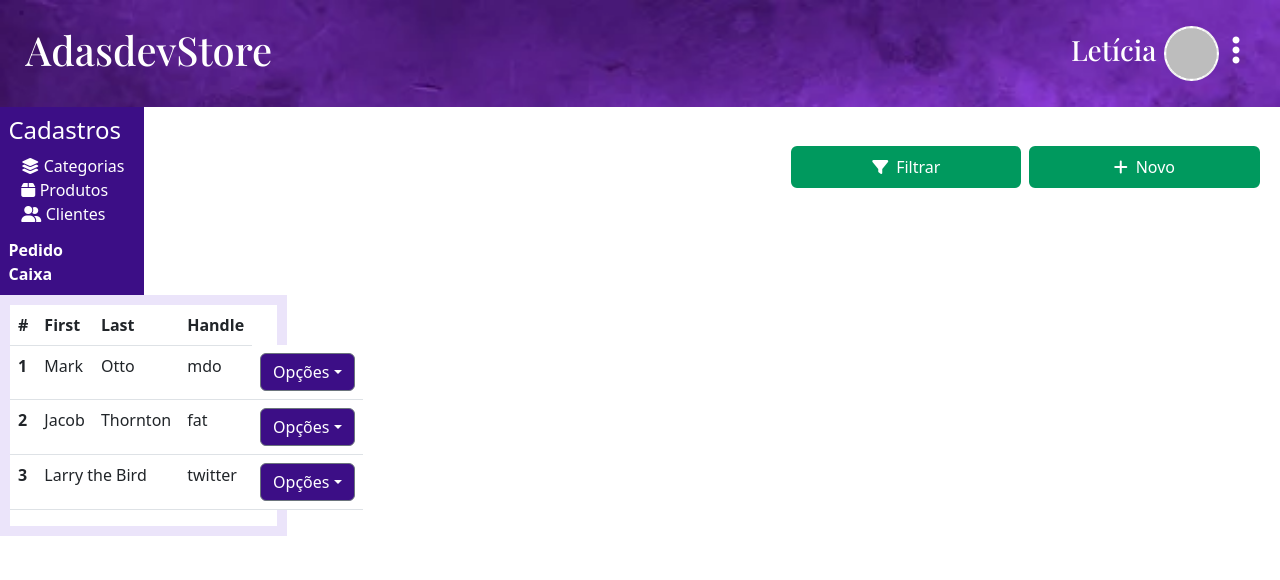
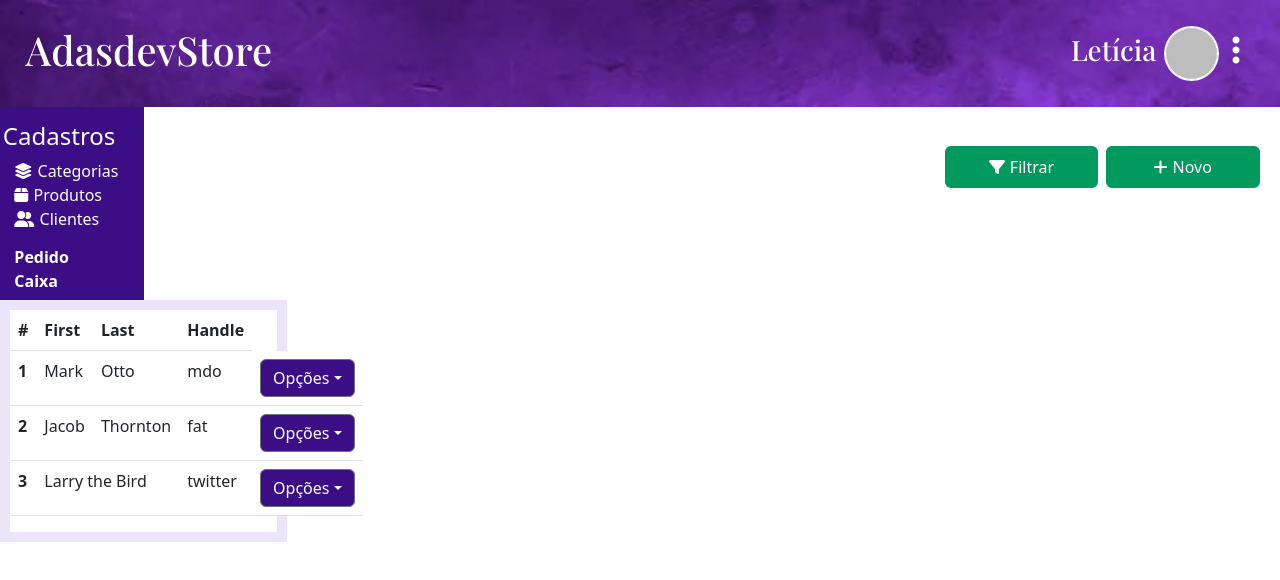
Before and after one commit to leticiazalasik/Adas-Store, an Angular app in the folder frontend/devStore/: page / in a window 1280 px wide. Shown: the top 580 px of the page. Built offline with nearby package versions, Linux system fonts and the light colour scheme; a web font is replaced by a local one.

Commit message:
:sparkles: Feat (menu-geral, menu-produto): Inserindo hover nos componentes.

```diff
--- a/frontend/devStore/src/app/Components/menu-geral-component/menu-geral-component.component.css
+++ b/frontend/devStore/src/app/Components/menu-geral-component/menu-geral-component.component.css
@@ -1,9 +1,18 @@
 .menu{
     background-color: hsl(263, 81%, 29%);
     width: 17%;
-    padding: 1%;
     display: flex;
     flex-direction: column;
+
+}
+
+.menu a:hover{
+    background-color: hsl(263, 78%, 44%);
+}
+
+a{
+    width: 100%;
+    padding-left: 10%;
 
 }
 
@@ -14,6 +23,9 @@
 
 h4{
     color: white;
+    padding-left: 2%;
+    margin-top: 10%;
+    margin-bottom: 5%;
 
 }
 
@@ -21,7 +33,6 @@ h4{
     display: flex;
     flex-direction: column;
     margin-bottom: 10%;
-    margin-left: 10%;
     margin-top: 1%;
 }
 
@@ -29,7 +40,8 @@ h4{
     font-weight: bold;
     display: flex;
     flex-direction: column;
-
+    font-size: medium;
+    margin-bottom: 5%;
 }
 
 i{
--- a/frontend/devStore/src/app/Components/menu-geral-component/menu-geral-component.component.html
+++ b/frontend/devStore/src/app/Components/menu-geral-component/menu-geral-component.component.html
@@ -2,7 +2,7 @@
     <h4>Cadastros</h4>
 
     <div class="sessao1">
-        <a href="#"> <i class="fa-solid fa-layer-group"></i>Categorias</a>
+       <a href="#"> <i class="fa-solid fa-layer-group"></i>Categorias</a>
         <a href="#"> <i class="fa-solid fa-box"></i>Produtos</a>
         <a href="#"> <i class="fa-solid fa-user-group"></i>Clientes</a>
     </div>
--- a/frontend/devStore/src/app/Components/menu-produto-component/menu-produto-component.component.css
+++ b/frontend/devStore/src/app/Components/menu-produto-component/menu-produto-component.component.css
@@ -2,13 +2,13 @@
 background-color: rgb(0, 153, 94);
 border: solid rgb(0, 153, 94);
 margin-right: 1%;
-width: 30%;
+width: 20%;
 
 }
 
 .btn-primary:hover {
-    background-color: hsl(263, 83%, 19%);
-    border: solid hsl(263, 83%, 19%);
+    background-color: rgb(2, 96, 60);
+    border: solid rgb(2, 96, 60);
 
 }
 
--- a/frontend/devStore/src/app/app.component.css
+++ b/frontend/devStore/src/app/app.component.css
@@ -0,0 +1,5 @@
+*{
+    margin: 0px;
+    padding: 0px;
+    box-sizing: border-box;
+}
```
